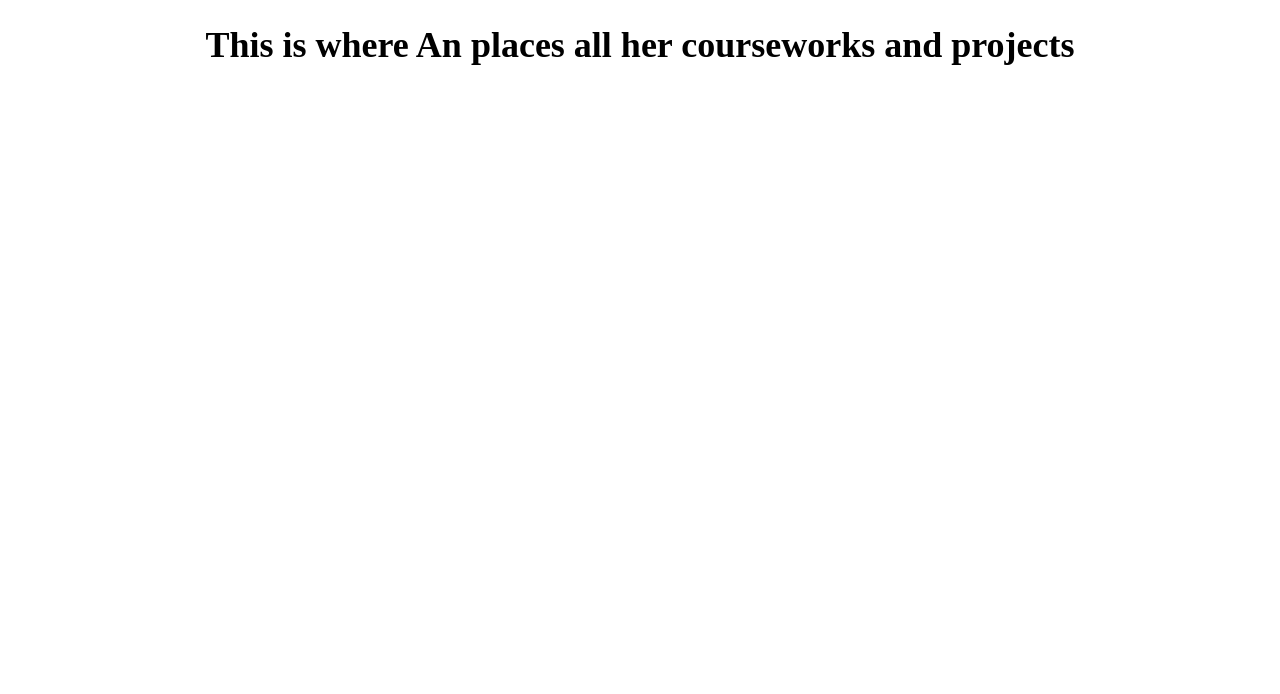
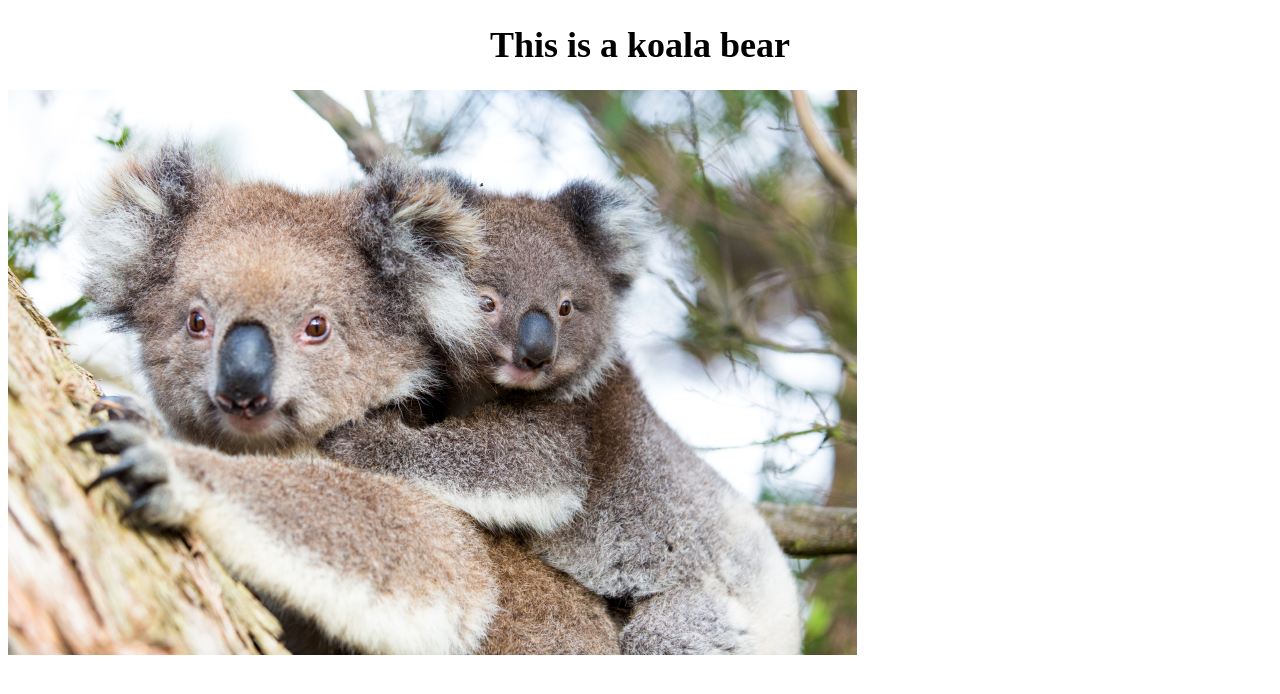
Before and after one commit to anlnt165/anlnt165.github.io, a plain HTML site: page index.html in a window 1280 px wide. Drawn offline with Linux system fonts and the light colour scheme.

Commit message:
Add Koala Bears
Add Koala bears

```diff
--- a/index.html
+++ b/index.html
@@ -12,6 +12,7 @@
         </style>
     </head>
     <body>
-        <h1>This is where An places all her courseworks and projects</h1>
+        <h1>This is a koala bear</h1>
+        <img src= "KoalaBears.jpg">
     </body>
 </html>
```
Also changed, not shown: KoalaBears.jpg (added).
